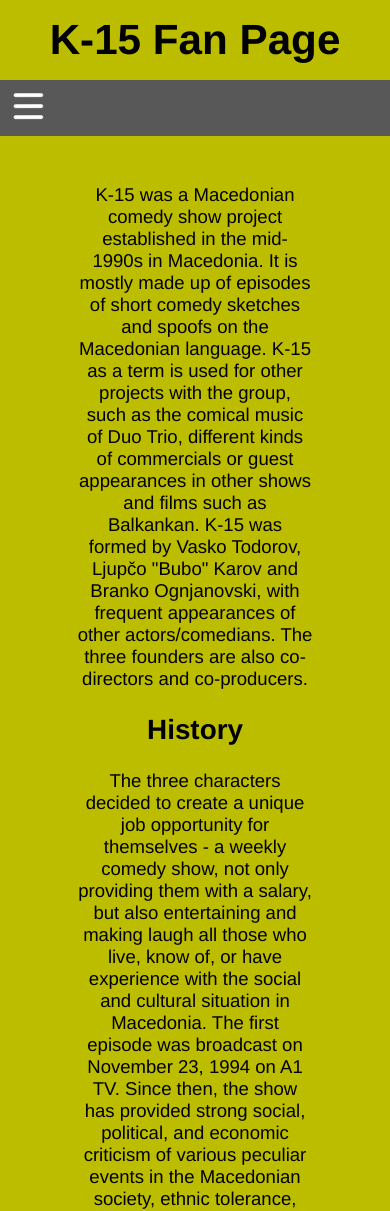
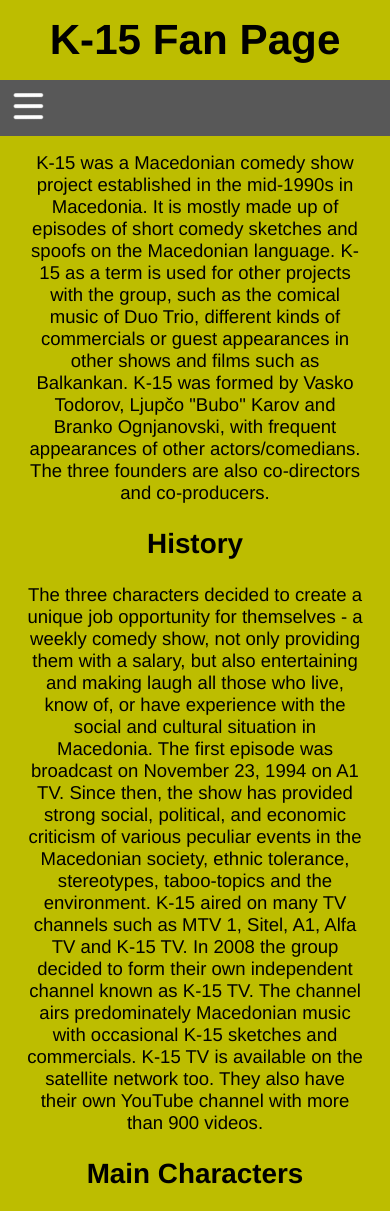
Before and after one commit to K15FanPage/K15FanPage.github.io, a PHP site: page / in a window 390 px wide. Shown: the top 1211 px of the page. Run offline with PHP 8.4, Linux system fonts and the light colour scheme.

Commit message:
Malce vaj padingo da smeneme style.css

```diff
--- a/style.css
+++ b/style.css
@@ -217,6 +217,14 @@ section {
     background-position: center;
   }
 
+  .main-section {
+    padding: 1rem;
+  }
+
+  .main-section .container{
+    width: 95%;
+  }
+
   .block h1 img {
     width: 35px;
     height: 35px;
```
